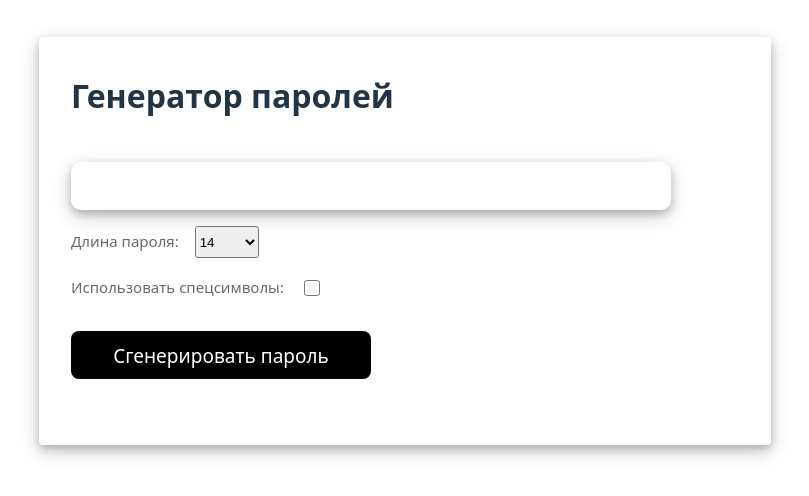
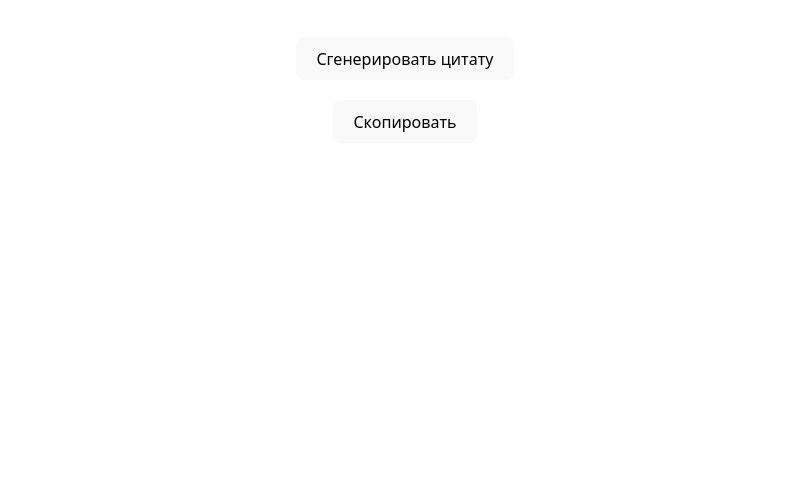
Before and after one commit to fedorov-yaroslav/exercises, a React (Vite) app: page / in a window 1280 px wide. Shown: the top 496 px of the page, without its empty margins (235-1044 px from the left). Built offline with nearby package versions, Linux system fonts and the light colour scheme.

Commit message:
add RandomQuote

```diff
--- a/src/App.jsx
+++ b/src/App.jsx
@@ -1,11 +1,11 @@
 import './App.css'
-import PasswordGenerator from "./components/PasswordGenerator.jsx";
+import RandomQuoteGenerator from "./components/RandomQuoteGenerator.jsx";
 
 function App() {
 
   return (
     <>
-      <PasswordGenerator />
+      <RandomQuoteGenerator />
     </>
   )
 }
--- a/src/components/PasswordGenerator.jsx
+++ /dev/null
@@ -1,56 +0,0 @@
-import { useState } from 'react'
-
-function PasswordGenarator(){
-  const [password, setPassword ] = useState('')
-  const [length, setLength] = useState(14)
-  const [includeSymbols, setIncludeSymbols ] = useState(false)
-
-  function generatePassword(){
-    let newArray = []
-    let chars = 'ABCDEFGHIJKLMNOPQRSTUVWXYZabcdefghijklmnopqrstuvwxyz0123456789'
-    if (includeSymbols) {
-      chars += '!@#$%^&*()_+<>?:"}{|'
-    }
-
-      for ( let i = 0; i < length; i++){
-        newArray[i] = chars[Math.floor(Math.random()*chars.length)]
-      }
-
-    setPassword(newArray.join(''))
-  }
-
-  return (
-        <div className = 'container'>
-          <h2 className = 'h2'>Генератор паролей</h2>
-          <input className = 'input' type="text" disabled value = {password}/>
-          <div>
-            <label htmlFor="length">Длина пароля:</label>
-            <select
-                name=""
-                id="length"
-                className='select'
-                value = {length}
-                onChange = {(e) => setLength(Number(e.target.value))}>
-              <option value="14">14</option>
-              <option value="15">15</option>
-              <option value="16">16</option>
-              <option value="17">17</option>
-              <option value="18">18</option>
-              <option value="19">19</option>
-              <option value="20">20</option>
-            </select>
-          </div>
-          <div>
-            <label htmlFor="useSymbols">Использовать спецсимволы:</label>
-            <input type="checkbox" id='useSymbols' className='checkbox'
-                   checked = {includeSymbols}
-                   onChange = {(e) => setIncludeSymbols(e.target.checked)}
-            />
-          </div>
-
-          <button onClick = {generatePassword} className = 'generate-button'>Сгенерировать пароль</button>
-        </div>
-  )
-}
-
-export default PasswordGenarator
--- /dev/null
+++ b/src/components/RandomQuoteGenerator.jsx
@@ -0,0 +1,56 @@
+import { useState } from 'react'
+
+function RandomQuoteGenerator() {
+  const [quote, setQuote ] = useState('')
+  const [author, setAuthor ] = useState('')
+  const [copied, setCopied ] = useState(false)
+
+  const quotes = [
+    {
+      text: "Stay hungry, stay foolish",
+      author: "Steve Jobs"
+    },
+    {
+      text: "Talk is cheap. Show me the code.",
+      author: "Linus Torvalds"
+    },
+    {
+      text: "Programs must be written for people to read.",
+      author: "Harold Abelson"
+    },
+    {
+      text: "First, solve the problem. Then write the code.",
+      author: "John Johnson"
+    }
+  ]
+
+  function generateQuote() {
+    const quoteNumber = Math.floor(Math.random()*quotes.length)
+    setQuote(quotes[quoteNumber].text)
+    setAuthor(quotes[quoteNumber].author)
+  }
+
+  function copyQuote() {
+    navigator.clipboard.writeText(`${quote} - ${author}`)
+    setCopied(true)
+    setTimeout(() => {
+      setCopied(false)
+    }, 1500)
+  }
+
+  return (
+      <>
+        <button onClick = {generateQuote}>Сгенерировать цитату</button>
+        <h2>{quote} </h2>
+        <h3>{author}</h3>
+        <button
+            onClick={copyQuote}>
+          Скопировать
+        </button>
+        {copied && <p>Скопировано</p>}
+
+      </>
+  )
+}
+
+export default RandomQuoteGenerator
--- a/src/index.css
+++ b/src/index.css
@@ -67,68 +67,3 @@ button:focus-visible {
     background-color: #f9f9f9;
   }
 }
-
-.container {
-  padding-top: 0.5rem;
-  width: 700px;
-  height: 400px;
-  border: none;
-  border-radius: 4px;
-  box-shadow: 0 4px 8px 0 rgba(0, 0, 0, 0.2), 0 6px 20px 0 rgba(0, 0, 0, 0.19);
-  display: flex;
-  flex-direction: column;
-  padding-left: 2rem;
-  gap: 1rem;
-  align-items: start;
-}
-
-.h2{
-  text-align: start;
-  font-size: 2rem;
-  font-weight: 600;
-}
-
-.input{
-  height: 3rem;
-  width: 600px;
-  background: white;
-  border-radius: 10px;
-  border: none;
-  padding: 1rem;
-  box-shadow: 0 4px 8px 0 rgba(0, 0, 0, 0.2), 0 6px 20px 0 rgba(0, 0, 0, 0.19);
-  box-sizing: border-box;
-  font-size: 1.4rem;
-  color: #484848;
-}
-
-.generate-button{
-  background: black;
-  color: white;
-  margin-top: 1rem;
-  width: 300px;
-  height: 3rem;
-  font-size: 19px;
-}
-
-.generate-button:active{
-  background: #5d0000;
-}
-
-.select{
-  height: 2rem;
-  width: 4rem;
-  border-radius: 3px;
-}
-
-label{
-  color: dimgrey;
-  text-align: start;
-  font-size: 15px;
-  margin-right: 1rem;
-}
-
-.checkbox{
-  width: 1rem;
-  height: 1rem;
-  transform: translateY(3px);
-}
```
